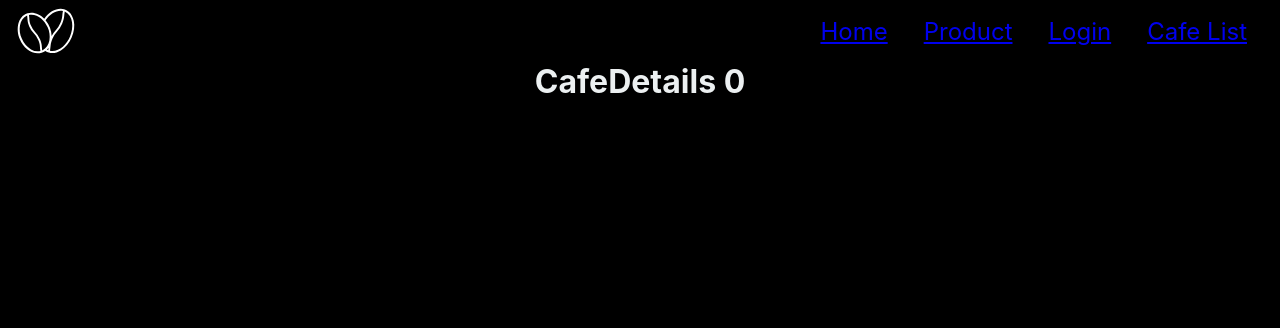
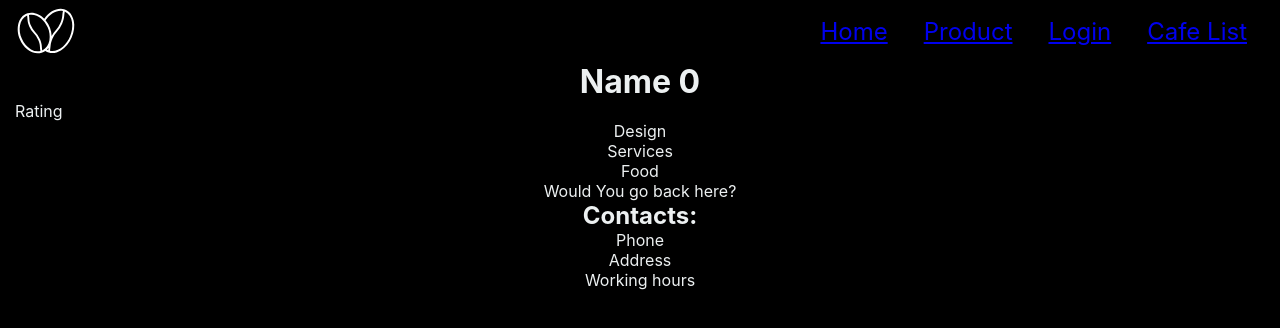
Before and after one commit to Khaanh/MyGastroTrip, a React (Create React App) app: page /app/cafeList/0 in a window 1280 px wide. Shown: the top 328 px of the page. Built offline with nearby package versions, Linux system fonts and the light colour scheme.

Commit message:
feat: add structure to cafe details component

```diff
--- a/src/components/CafeDetails.jsx
+++ b/src/components/CafeDetails.jsx
@@ -3,5 +3,26 @@ import styles from "./CafeDetails.module.css";
 
 export default function CafeDetails() {
 	const { id } = useParams();
-	return <h1>CafeDetails {id}</h1>;
+	return (
+		<main>
+			<h1>Name {id}</h1>
+			<div>
+				<p>Rating</p>
+				<ul>
+					<li>Design</li>
+					<li>Services</li>
+					<li>Food</li>
+					<li>Would You go back here?</li>
+				</ul>
+			</div>
+			<div>
+				<h2>Contacts:</h2>
+				<ul>
+					<li>Phone</li>
+					<li>Address</li>
+					<li>Working hours</li>
+				</ul>
+			</div>
+		</main>
+	);
 }
```
